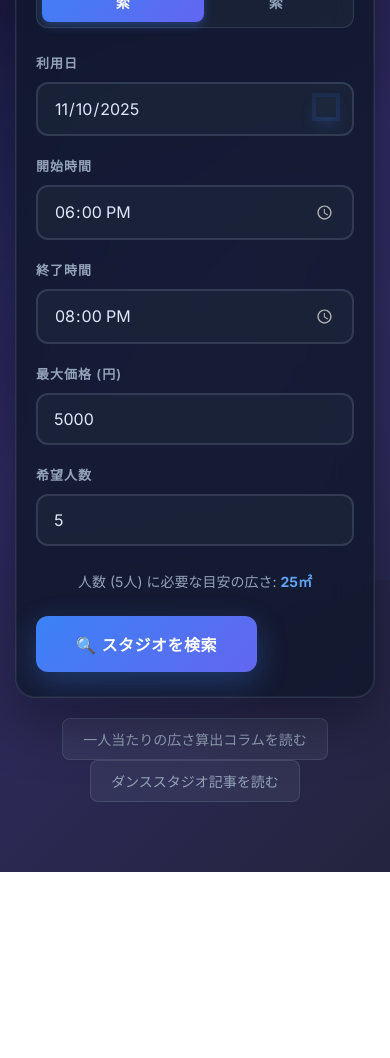
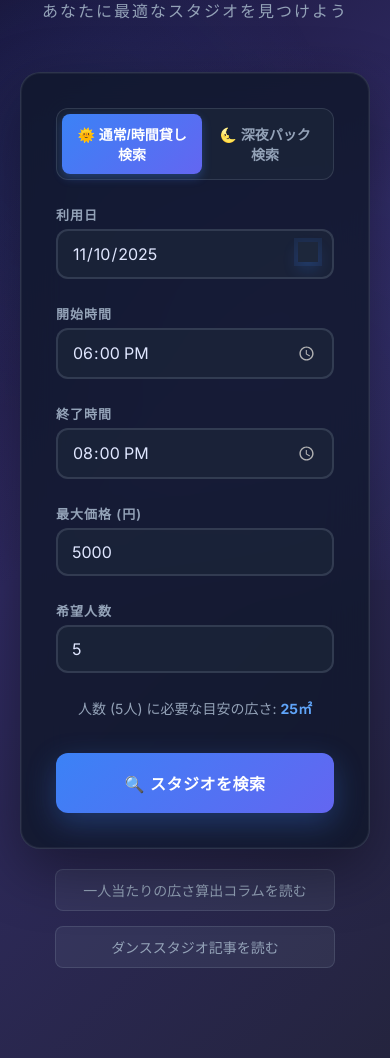
Before and after one commit to baned0803-oss/studio-search-app, a plain HTML site: page index.html in a window 390 px wide. Shown: the part 264-1322 px from the top of the page. Before the commit the page ends 1136 px from the top, so only its background shows below. Drawn offline with nearby package versions, Linux system fonts and the light colour scheme.

Commit message:
Add files via upload

```diff
--- a/styles.css
+++ b/styles.css
@@ -395,38 +395,45 @@ button#searchBtn:active {
 
 /* レスポンシブ */
 @media (max-width: 768px) {
-    .container {
-        padding: 20px 15px;
+    /* ... (既存のコード) ... */
+
+    /* --- スマートフォンでのフォーム微調整 --- */
+
+    /* 検索ボタンを幅いっぱいに広げて押しやすくする */
+    button#searchBtn {
+        width: 100%;
+        margin-top: 10px; /* 他の入力欄との間隔を空ける */
+        padding: 18px; /* タッチしやすいようにパディングを大きくする */
     }
 
-    h1 {
-        font-size: 32px;
+    /* フォームグループのラベルと入力欄の間隔を詰める */
+    .form-group label {
+        margin-bottom: 5px;
     }
 
-    .subtitle {
-        font-size: 14px;
+    /* 入力欄の高さを少し調整する */
+    input[type="date"],
+    input[type="time"],
+    input[type="number"] {
+        padding: 12px 14px;
     }
 
-    .controls {
-        padding: 25px 20px;
+    /* 検索モード切替ボタン（トグル）のパディングを調整 */
+    .search-toggle button {
+        padding: 12px 10px;
     }
 
-    .form-grid {
-        grid-template-columns: 1fr;
-        gap: 20px;
+    /* コンテンツリンクボタンを縦に並べる (必要に応じて) */
+    .content-links {
+        display: flex;
+        flex-direction: column;
+        gap: 15px; /* ボタン間のスペース */
+        align-items: center;
     }
 
-    .card-grid {
-        grid-template-columns: 1fr;
-        gap: 20px;
-    }
-
-    .card h3 {
-        font-size: 20px;
-    }
-
-    .cost-per-person .price {
-        font-size: 28px;
+    .link-button {
+        width: 80%; /* ボタンを横幅いっぱいに近く広げる */
+        margin: 0; /* 左右の余白をリセット */
     }
 }
 /* --- 追加CSS --- */
```
